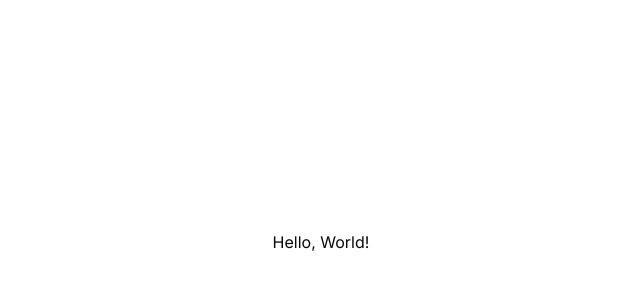
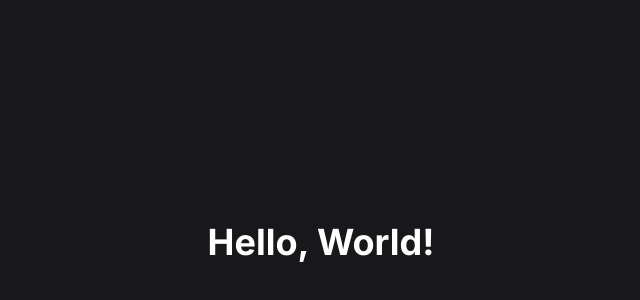
Before and after one commit to gildembergleite/boilerplate-nextjs-shadcn-husky, a Next.js app: page / in a window 1280 px wide. Shown: the part 158-458 px from the top of the page, without its empty margins (319-959 px from the left). Built offline with nearby package versions, Linux system fonts and the light colour scheme.

Commit message:
style: add bg color and styling text

```diff
--- a/src/app/(home)/page.tsx
+++ b/src/app/(home)/page.tsx
@@ -1,7 +1,7 @@
 export default function HomePage() {
   return (
-    <main className="flex w-screen h-screen items-center justify-center">
-      <h1>Hello, World!</h1>
+    <main className="flex w-screen h-screen items-center justify-center bg-zinc-900">
+      <h1 className="text-white font-bold text-4xl">Hello, World!</h1>
     </main>
   )
 }
```
